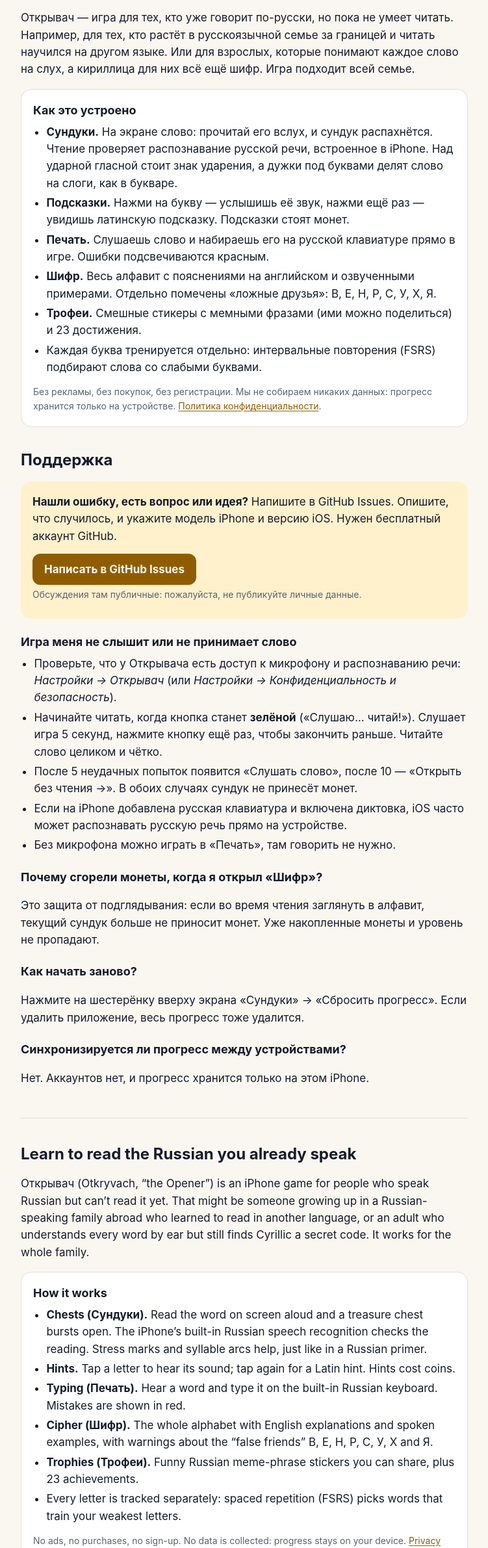
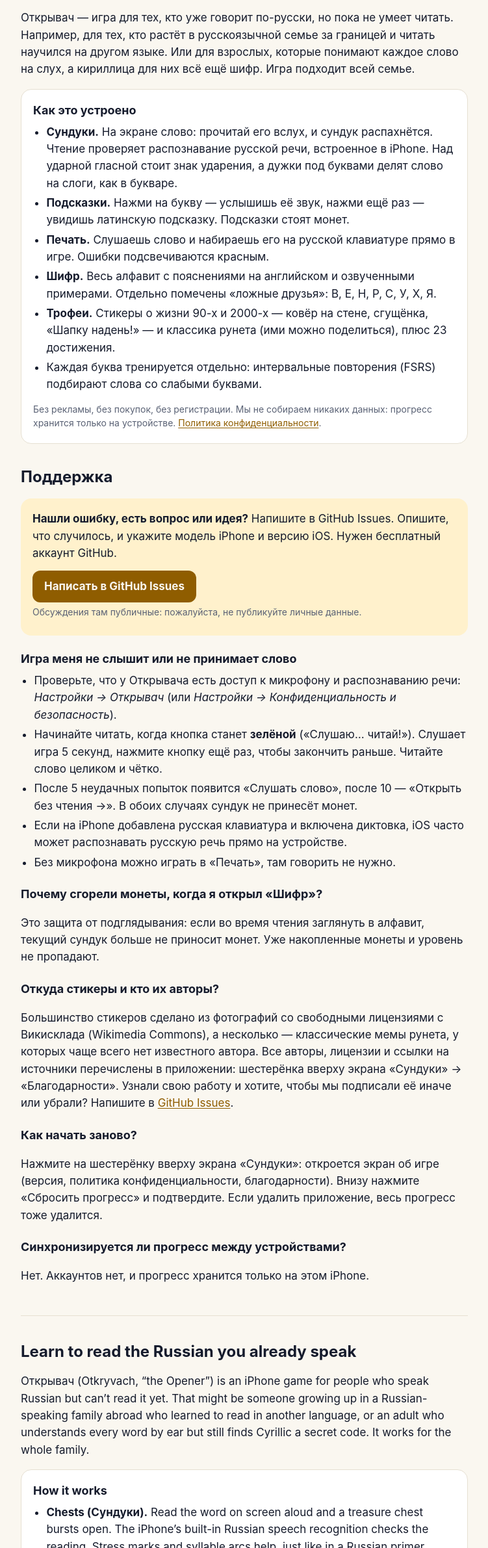
Before and after one commit to romovpa/otkryvach, a plain HTML site: page index.html in a window 1280 px wide. Shown: the part 418-2800 px from the top of the page at 65% size, without its empty margins (264-1015 px from the left). Drawn offline with Linux system fonts and the light colour scheme.

Commit message:
Update sticker description, credits FAQ and reset path

```diff
--- a/index.html
+++ b/index.html
@@ -124,7 +124,7 @@
         <li><b>Подсказки.</b> Нажми на букву — услышишь её звук, нажми ещё раз — увидишь латинскую подсказку. Подсказки стоят монет.</li>
         <li><b>Печать.</b> Слушаешь слово и набираешь его на русской клавиатуре прямо в игре. Ошибки подсвечиваются красным.</li>
         <li><b>Шифр.</b> Весь алфавит с пояснениями на английском и озвученными примерами. Отдельно помечены «ложные друзья»: В, Е, Н, Р, С, У, Х, Я.</li>
-        <li><b>Трофеи.</b> Смешные стикеры с мемными фразами (ими можно поделиться) и 23 достижения.</li>
+        <li><b>Трофеи.</b> Стикеры о жизни 90-х и 2000-х — ковёр на стене, сгущёнка, «Шапку надень!» — и классика рунета (ими можно поделиться), плюс 23 достижения.</li>
         <li>Каждая буква тренируется отдельно: интервальные повторения (FSRS) подбирают слова со слабыми буквами.</li>
       </ul>
       <p class="small">Без рекламы, без покупок, без регистрации. Мы не собираем никаких данных: прогресс хранится только на устройстве. <a href="privacy.html#ru">Политика конфиденциальности</a>.</p>
@@ -149,8 +149,11 @@
     <h3>Почему сгорели монеты, когда я открыл «Шифр»?</h3>
     <p>Это защита от подглядывания: если во время чтения заглянуть в алфавит, текущий сундук больше не приносит монет. Уже накопленные монеты и уровень не пропадают.</p>
 
+    <h3>Откуда стикеры и кто их авторы?</h3>
+    <p>Большинство стикеров сделано из фотографий со свободными лицензиями с Викисклада (Wikimedia Commons), а несколько — классические мемы рунета, у которых чаще всего нет известного автора. Все авторы, лицензии и ссылки на источники перечислены в приложении: шестерёнка вверху экрана «Сундуки» → «Благодарности». Узнали свою работу и хотите, чтобы мы подписали её иначе или убрали? Напишите в <a href="https://github.com/romovpa/otkryvach/issues">GitHub Issues</a>.</p>
+
     <h3>Как начать заново?</h3>
-    <p>Нажмите на шестерёнку вверху экрана «Сундуки» → «Сбросить прогресс». Если удалить приложение, весь прогресс тоже удалится.</p>
+    <p>Нажмите на шестерёнку вверху экрана «Сундуки»: откроется экран об игре (версия, политика конфиденциальности, благодарности). Внизу нажмите «Сбросить прогресс» и подтвердите. Если удалить приложение, весь прогресс тоже удалится.</p>
 
     <h3>Синхронизируется ли прогресс между устройствами?</h3>
     <p>Нет. Аккаунтов нет, и прогресс хранится только на этом iPhone.</p>
@@ -170,7 +173,7 @@
         <li><b>Hints.</b> Tap a letter to hear its sound; tap again for a Latin hint. Hints cost coins.</li>
         <li><b>Typing (Печать).</b> Hear a word and type it on the built-in Russian keyboard. Mistakes are shown in red.</li>
         <li><b>Cipher (Шифр).</b> The whole alphabet with English explanations and spoken examples, with warnings about the “false friends” В, Е, Н, Р, С, У, Х and Я.</li>
-        <li><b>Trophies (Трофеи).</b> Funny Russian meme-phrase stickers you can share, plus 23 achievements.</li>
+        <li><b>Trophies (Трофеи).</b> Shareable stickers from everyday life in 1990s–2000s Russia (the carpet on the wall, condensed milk, “Put your hat on!”) and classic Runet memes, plus 23 achievements.</li>
         <li>Every letter is tracked separately: spaced repetition (FSRS) picks words that train your weakest letters.</li>
       </ul>
       <p class="small">No ads, no purchases, no sign-up. No data is collected: progress stays on your device. <a href="privacy.html#en">Privacy Policy</a>.</p>
@@ -195,8 +198,11 @@
     <h3>Why did I lose coins when I opened Шифр?</h3>
     <p>It’s an anti-peeking rule: looking at the alphabet in the middle of a word means the current chest pays no coins. Coins you’ve already banked and your level are kept.</p>
 
+    <h3>Where do the stickers come from?</h3>
+    <p>Most stickers are made from free-licensed photos on Wikimedia Commons; a few are classic Russian internet memes, most of which have no known author. Every author, licence and source link is listed in the app: the gear at the top of the Сундуки screen → «Благодарности» (credits). Recognise your work and want it credited differently or removed? Open a <a href="https://github.com/romovpa/otkryvach/issues">GitHub issue</a>.</p>
+
     <h3>How do I start over?</h3>
-    <p>Tap the gear at the top of the Сундуки screen → «Сбросить прогресс». Deleting the app also deletes all progress.</p>
+    <p>Tap the gear at the top of the Сундуки screen to open the About screen (version, privacy policy, credits). At the bottom, tap «Сбросить прогресс» (Reset progress) and confirm. Deleting the app also deletes all progress.</p>
 
     <h3>Does progress sync between devices?</h3>
     <p>No. There are no accounts, and progress is stored only on that iPhone.</p>
```
